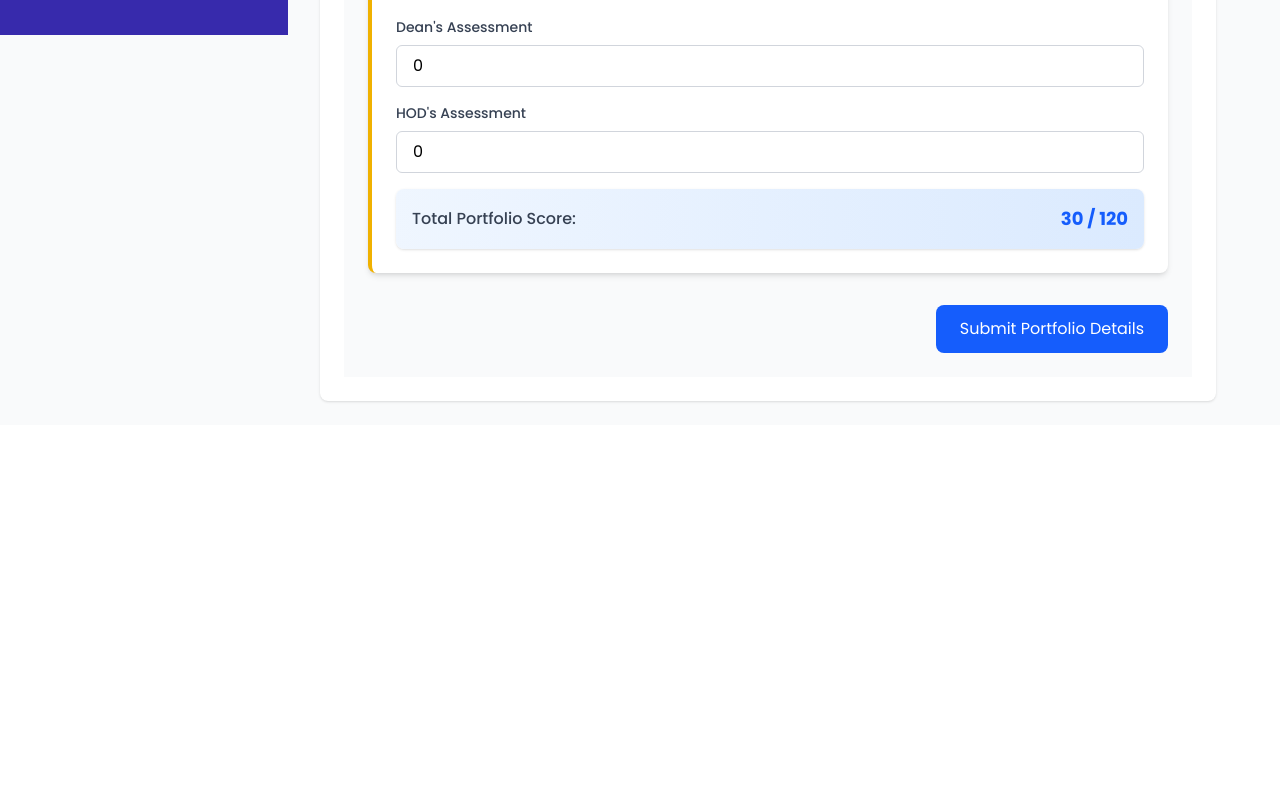
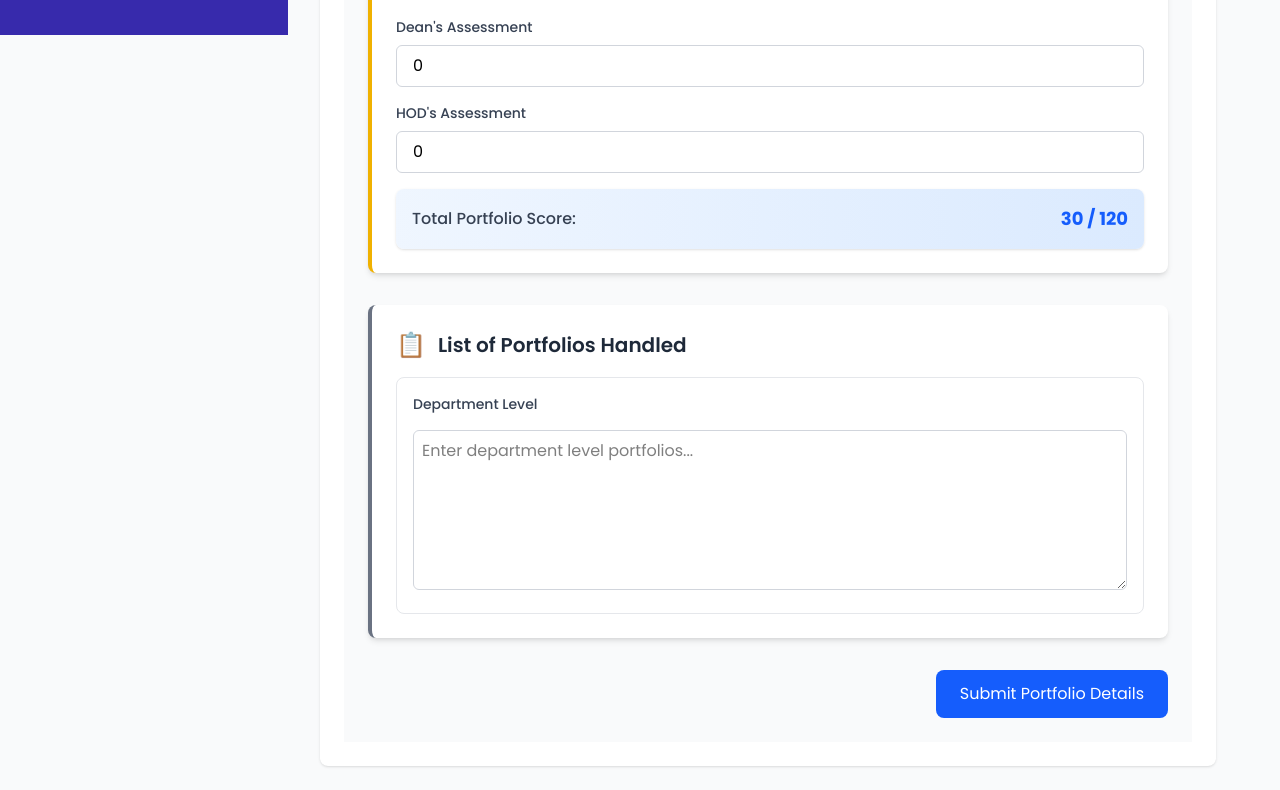
Before and after one commit to patil-rushikesh/FDW-frontend, a React (Vite) app: page /portfolio in a window 1280 px wide. Shown: the part 765-1555 px from the top of the page. Before the commit the page ends 1190 px from the top, so only its background shows below. Built offline with nearby package versions, Linux system fonts and the light colour scheme; sample sign-in values are in the browser's storage.

Commit message:
portfolio table put

```diff
--- a/src/components/forms/Portfolio.jsx
+++ b/src/components/forms/Portfolio.jsx
@@ -1,8 +1,10 @@
-import React, { useState } from 'react';
-import { useNavigate } from 'react-router-dom';
+import React, { useState } from "react";
+import { useNavigate } from "react-router-dom";
 
 const SectionCard = ({ title, icon, borderColor, children }) => (
-  <div className={`bg-white rounded-lg shadow-md p-6 border-l-4 ${borderColor} hover:shadow-lg transition-all duration-300`}>
+  <div
+    className={`bg-white rounded-lg shadow-md p-6 border-l-4 ${borderColor} hover:shadow-lg transition-all duration-300`}
+  >
     <h3 className="text-xl font-semibold text-gray-800 mb-4 flex items-center gap-3">
       <span className="text-2xl">{icon}</span>
       {title}
@@ -31,7 +33,9 @@ const RadioGroup = ({ options, selectedValue, onChange }) => (
           onChange={(e) => onChange(e.target.value)}
           className="h-4 w-4 text-blue-600"
         />
-        <span className="text-sm font-medium text-gray-700">{option.label}</span>
+        <span className="text-sm font-medium text-gray-700">
+          {option.label}
+        </span>
       </label>
     ))}
   </div>
@@ -40,23 +44,24 @@ const RadioGroup = ({ options, selectedValue, onChange }) => (
 const Portfolio = () => {
   const navigate = useNavigate();
   const userData = JSON.parse(localStorage.getItem("userData"));
+  const userRole = userData.role;
 
   const [formData, setFormData] = useState({
-    portfolioType: 'both', // 'both', 'institute', 'department'
+    portfolioType: "both", // 'both', 'institute', 'department'
     selfAwardedMarks: 30, // Default 50% of max 60
     deanMarks: 0,
     hodMarks: 0,
     isAdministrativeRole: false,
-    administrativeRole: '', // 'deputy_director', 'dean', 'hod', 'associate_dean'
+    administrativeRole: "", // 'deputy_director', 'dean', 'hod', 'associate_dean'
     adminSelfAwardedMarks: 30,
     directorMarks: 0,
-    adminDeanMarks: 0
+    adminDeanMarks: 0,
   });
 
   const handlePortfolioTypeChange = (value) => {
-    setFormData(prev => ({
+    setFormData((prev) => ({
       ...prev,
-      portfolioType: value
+      portfolioType: value,
     }));
   };
 
@@ -64,7 +69,8 @@ const Portfolio = () => {
     if (formData.isAdministrativeRole) {
       // For administrative roles
       const selfScore = Math.min(60, formData.adminSelfAwardedMarks);
-      const superiorScore = formData.administrativeRole === 'associate_dean'
+      const superiorScore =
+        formData.administrativeRole === "associate_dean"
           ? formData.adminDeanMarks
           : formData.directorMarks;
       return Math.min(120, selfScore + superiorScore);
@@ -73,14 +79,14 @@ const Portfolio = () => {
       const selfScore = Math.min(60, formData.selfAwardedMarks);
       let superiorScore = 0;
 
-      switch(formData.portfolioType) {
-        case 'both':
+      switch (formData.portfolioType) {
+        case "both":
           superiorScore = (formData.deanMarks + formData.hodMarks) / 2;
           break;
-        case 'institute':
+        case "institute":
           superiorScore = formData.deanMarks;
           break;
-        case 'department':
+        case "department":
           superiorScore = formData.hodMarks;
           break;
         default:
@@ -105,13 +111,20 @@ const Portfolio = () => {
         type: formData.portfolioType,
         isAdministrative: formData.isAdministrativeRole,
         administrativeRole: formData.administrativeRole,
-        selfAwardedMarks: formData.isAdministrativeRole ? formData.adminSelfAwardedMarks : formData.selfAwardedMarks,
-        superiorMarks: formData.isAdministrativeRole ?
-          (formData.administrativeRole === 'associate_dean' ? formData.adminDeanMarks : formData.directorMarks) :
-          (formData.portfolioType === 'both' ? (formData.deanMarks + formData.hodMarks) / 2 :
-           formData.portfolioType === 'institute' ? formData.deanMarks : formData.hodMarks)
+        selfAwardedMarks: formData.isAdministrativeRole
+          ? formData.adminSelfAwardedMarks
+          : formData.selfAwardedMarks,
+        superiorMarks: formData.isAdministrativeRole
+          ? formData.administrativeRole === "associate_dean"
+            ? formData.adminDeanMarks
+            : formData.directorMarks
+          : formData.portfolioType === "both"
+            ? (formData.deanMarks + formData.hodMarks) / 2
+            : formData.portfolioType === "institute"
+              ? formData.deanMarks
+              : formData.hodMarks,
       },
-      total_marks: calculatePortfolioScore()
+      total_marks: calculatePortfolioScore(),
     };
 
     try {
@@ -127,23 +140,23 @@ const Portfolio = () => {
       );
 
       if (response.ok) {
-        navigate('/submission-status', {
+        navigate("/submission-status", {
           state: {
-            status: 'success',
-            formName: 'Portfolio Form',
-            message: 'Your Portfolio details have been successfully submitted!'
-          }
+            status: "success",
+            formName: "Portfolio Form",
+            message: "Your Portfolio details have been successfully submitted!",
+          },
         });
       } else {
         throw new Error(errorData.error || "Failed to submit data");
       }
     } catch (error) {
-      navigate('/submission-status', {
+      navigate("/submission-status", {
         state: {
-          status: 'error',
-          formName: 'Self Development Form',
-          error: error.message
-        }
+          status: "error",
+          formName: "Self Development Form",
+          error: error.message,
+        },
       });
     }
   };
@@ -161,31 +174,39 @@ const Portfolio = () => {
             <input
               type="checkbox"
               checked={formData.isAdministrativeRole}
-              onChange={(e) => setFormData(prev => ({
+              onChange={(e) =>
+                setFormData((prev) => ({
                   ...prev,
-                isAdministrativeRole: e.target.checked
-              }))}
+                  isAdministrativeRole: e.target.checked,
+                }))
+              }
               className="h-4 w-4 text-blue-600"
             />
-            <span className="text-sm font-medium text-gray-700">I hold an administrative position</span>
+            <span className="text-sm font-medium text-gray-700">
+              I hold an administrative position
+            </span>
           </label>
         </div>
 
         {formData.isAdministrativeRole && (
           <div className="mt-4">
-            <h4 className="text-sm font-medium text-gray-700 mb-2">Select your administrative role:</h4>
+            <h4 className="text-sm font-medium text-gray-700 mb-2">
+              Select your administrative role:
+            </h4>
             <RadioGroup
               options={[
-                { value: 'deputy_director', label: 'Deputy Director' },
-                { value: 'dean', label: 'Dean' },
-                { value: 'hod', label: 'HOD' },
-                { value: 'associate_dean', label: 'Associate Dean' }
+                { value: "deputy_director", label: "Deputy Director" },
+                { value: "dean", label: "Dean" },
+                { value: "hod", label: "HOD" },
+                { value: "associate_dean", label: "Associate Dean" },
               ]}
               selectedValue={formData.administrativeRole}
-              onChange={(value) => setFormData(prev => ({
+              onChange={(value) =>
+                setFormData((prev) => ({
                   ...prev,
-                administrativeRole: value
-              }))}
+                  administrativeRole: value,
+                }))
+              }
             />
           </div>
         )}
@@ -200,9 +221,12 @@ const Portfolio = () => {
         >
           <RadioGroup
             options={[
-              { value: 'both', label: 'Both Institute and Department Level Portfolio' },
-              { value: 'institute', label: 'Institute Level Portfolio Only' },
-              { value: 'department', label: 'Department Level Portfolio Only' }
+              {
+                value: "both",
+                label: "Both Institute and Department Level Portfolio",
+              },
+              { value: "institute", label: "Institute Level Portfolio Only" },
+              { value: "department", label: "Department Level Portfolio Only" },
             ]}
             selectedValue={formData.portfolioType}
             onChange={handlePortfolioTypeChange}
@@ -219,19 +243,27 @@ const Portfolio = () => {
         <div className="space-y-4">
           <div>
             <label className="block text-sm font-medium text-gray-700 mb-2">
-              {formData.isAdministrativeRole ?
-                'Self Awarded Marks for Administrative Role' :
-                'Self Awarded Marks for Portfolio Work'}
+              {formData.isAdministrativeRole
+                ? "Self Awarded Marks for Administrative Role"
+                : "Self Awarded Marks for Portfolio Work"}
             </label>
             <input
               type="number"
               min="0"
               max="60"
-              value={formData.isAdministrativeRole ? formData.adminSelfAwardedMarks : formData.selfAwardedMarks}
-              onChange={(e) => setFormData(prev => ({
+              value={
+                formData.isAdministrativeRole
+                  ? formData.adminSelfAwardedMarks
+                  : formData.selfAwardedMarks
+              }
+              onChange={(e) =>
+                setFormData((prev) => ({
                   ...prev,
-                [formData.isAdministrativeRole ? 'adminSelfAwardedMarks' : 'selfAwardedMarks']: e.target.value
-              }))}
+                  [formData.isAdministrativeRole
+                    ? "adminSelfAwardedMarks"
+                    : "selfAwardedMarks"]: e.target.value,
+                }))
+              }
               className="block w-full px-4 py-2 rounded-md border border-gray-300 focus:ring-2 focus:ring-blue-500 focus:border-blue-500"
             />
           </div>
@@ -246,33 +278,41 @@ const Portfolio = () => {
       >
         {formData.isAdministrativeRole ? (
           <div className="space-y-4">
-            {formData.administrativeRole === 'associate_dean' ? (
+            {formData.administrativeRole === "associate_dean" ? (
               <div>
-                <label className="block text-sm font-medium text-gray-700 mb-2">Dean's Assessment</label>
+                <label className="block text-sm font-medium text-gray-700 mb-2">
+                  Dean's Assessment
+                </label>
                 <input
                   type="number"
                   min="0"
                   max="60"
                   value={formData.adminDeanMarks}
-                  onChange={(e) => setFormData(prev => ({
+                  onChange={(e) =>
+                    setFormData((prev) => ({
                       ...prev,
-                    adminDeanMarks: e.target.value
-                  }))}
+                      adminDeanMarks: e.target.value,
+                    }))
+                  }
                   className="block w-full px-4 py-2 rounded-md border border-gray-300 focus:ring-2 focus:ring-blue-500 focus:border-blue-500"
                 />
               </div>
             ) : (
               <div>
-                <label className="block text-sm font-medium text-gray-700 mb-2">Director's Assessment</label>
+                <label className="block text-sm font-medium text-gray-700 mb-2">
+                  Director's Assessment
+                </label>
                 <input
                   type="number"
                   min="0"
                   max="60"
                   value={formData.directorMarks}
-                  onChange={(e) => setFormData(prev => ({
+                  onChange={(e) =>
+                    setFormData((prev) => ({
                       ...prev,
-                    directorMarks: e.target.value
-                  }))}
+                      directorMarks: e.target.value,
+                    }))
+                  }
                   className="block w-full px-4 py-2 rounded-md border border-gray-300 focus:ring-2 focus:ring-blue-500 focus:border-blue-500"
                 />
               </div>
@@ -280,35 +320,45 @@ const Portfolio = () => {
           </div>
         ) : (
           <div className="space-y-4">
-            {(formData.portfolioType === 'both' || formData.portfolioType === 'institute') && (
+            {(formData.portfolioType === "both" ||
+              formData.portfolioType === "institute") && (
               <div>
-                <label className="block text-sm font-medium text-gray-700 mb-2">Dean's Assessment</label>
+                <label className="block text-sm font-medium text-gray-700 mb-2">
+                  Dean's Assessment
+                </label>
                 <input
                   type="number"
                   min="0"
                   max="60"
                   value={formData.deanMarks}
-                  onChange={(e) => setFormData(prev => ({
+                  onChange={(e) =>
+                    setFormData((prev) => ({
                       ...prev,
-                    deanMarks: e.target.value
-                  }))}
+                      deanMarks: e.target.value,
+                    }))
+                  }
                   className="block w-full px-4 py-2 rounded-md border border-gray-300 focus:ring-2 focus:ring-blue-500 focus:border-blue-500"
                 />
               </div>
             )}
 
-            {(formData.portfolioType === 'both' || formData.portfolioType === 'department') && (
+            {(formData.portfolioType === "both" ||
+              formData.portfolioType === "department") && (
               <div>
-                <label className="block text-sm font-medium text-gray-700 mb-2">HOD's Assessment</label>
+                <label className="block text-sm font-medium text-gray-700 mb-2">
+                  HOD's Assessment
+                </label>
                 <input
                   type="number"
                   min="0"
                   max="60"
                   value={formData.hodMarks}
-                  onChange={(e) => setFormData(prev => ({
+                  onChange={(e) =>
+                    setFormData((prev) => ({
                       ...prev,
-                    hodMarks: e.target.value
-                  }))}
+                      hodMarks: e.target.value,
+                    }))
+                  }
                   className="block w-full px-4 py-2 rounded-md border border-gray-300 focus:ring-2 focus:ring-blue-500 focus:border-blue-500"
                 />
               </div>
@@ -321,6 +371,48 @@ const Portfolio = () => {
           score={calculatePortfolioScore()}
           total="120"
         />
+      </SectionCard>
+
+      {/* Portfolio Table */}
+      <SectionCard
+        title="List of Portfolios Handled"
+        icon="📋"
+        borderColor="border-gray-500"
+      >
+        <div className="border border-gray-200 rounded-lg overflow-hidden">
+          <table className="w-full">
+            <tbody>
+              <tr className="divide-x divide-gray-200">
+                {formData.isAdministrativeRole && (
+                  <td className="w-1/2 p-4 align-top">
+                    <div className="space-y-4">
+                      <label className="block text-sm font-medium text-gray-700">
+                        Institute Level
+                      </label>
+                      <textarea
+                        className="w-full h-40 p-2 border border-gray-300 rounded-md focus:ring-2 focus:ring-blue-500 focus:border-blue-500"
+                        placeholder="Enter institute level portfolios..."
+                      />
+                    </div>
+                  </td>
+                )}
+                <td
+                  className={`${formData.isAdministrativeRole ? "w-1/2" : "w-full"} p-4 align-top`}
+                >
+                  <div className="space-y-4">
+                    <label className="block text-sm font-medium text-gray-700">
+                      Department Level
+                    </label>
+                    <textarea
+                      className="w-full h-40 p-2 border border-gray-300 rounded-md focus:ring-2 focus:ring-blue-500 focus:border-blue-500"
+                      placeholder="Enter department level portfolios..."
+                    />
+                  </div>
+                </td>
+              </tr>
+            </tbody>
+          </table>
+        </div>
       </SectionCard>
 
       {/* Submit Button */}
```
Also changed, not shown: src/components/layout/Sidebar.jsx (line endings or trailing spaces). Lines whose indentation alone changed are shown as unchanged.
